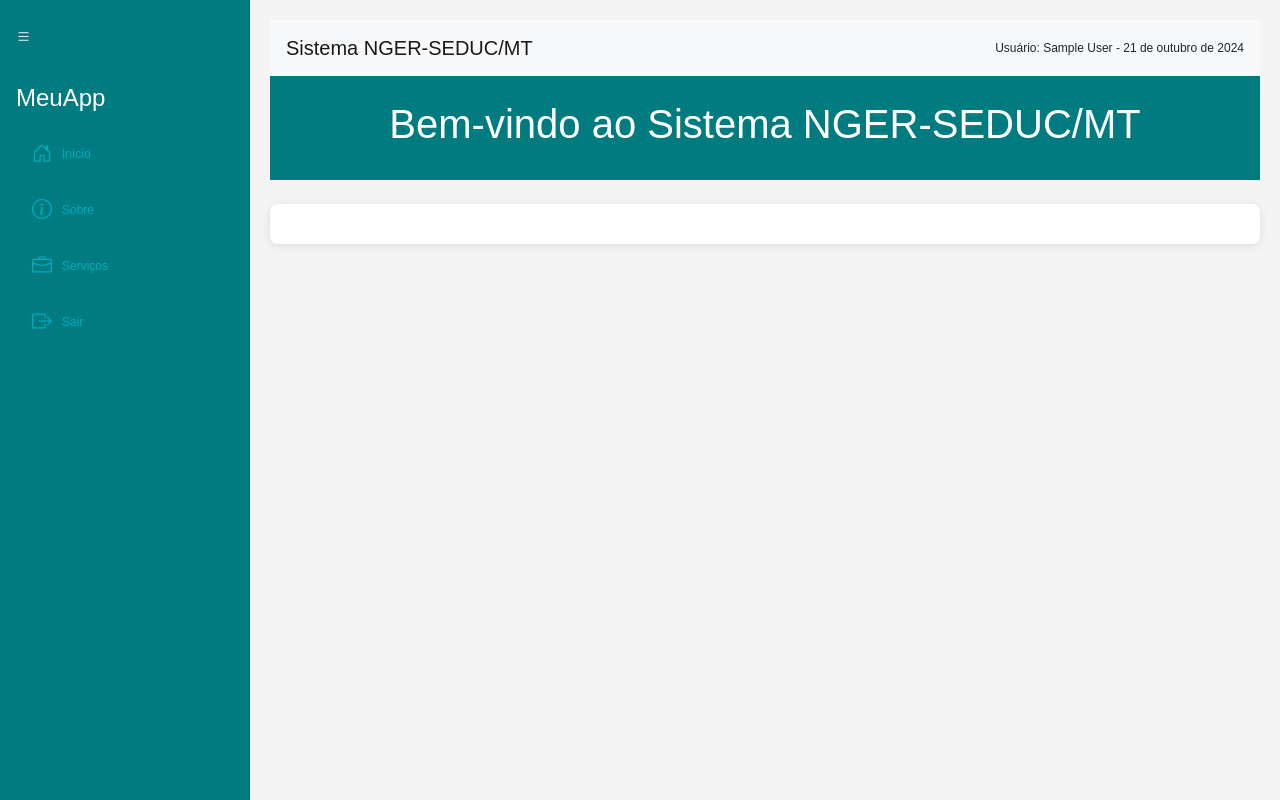
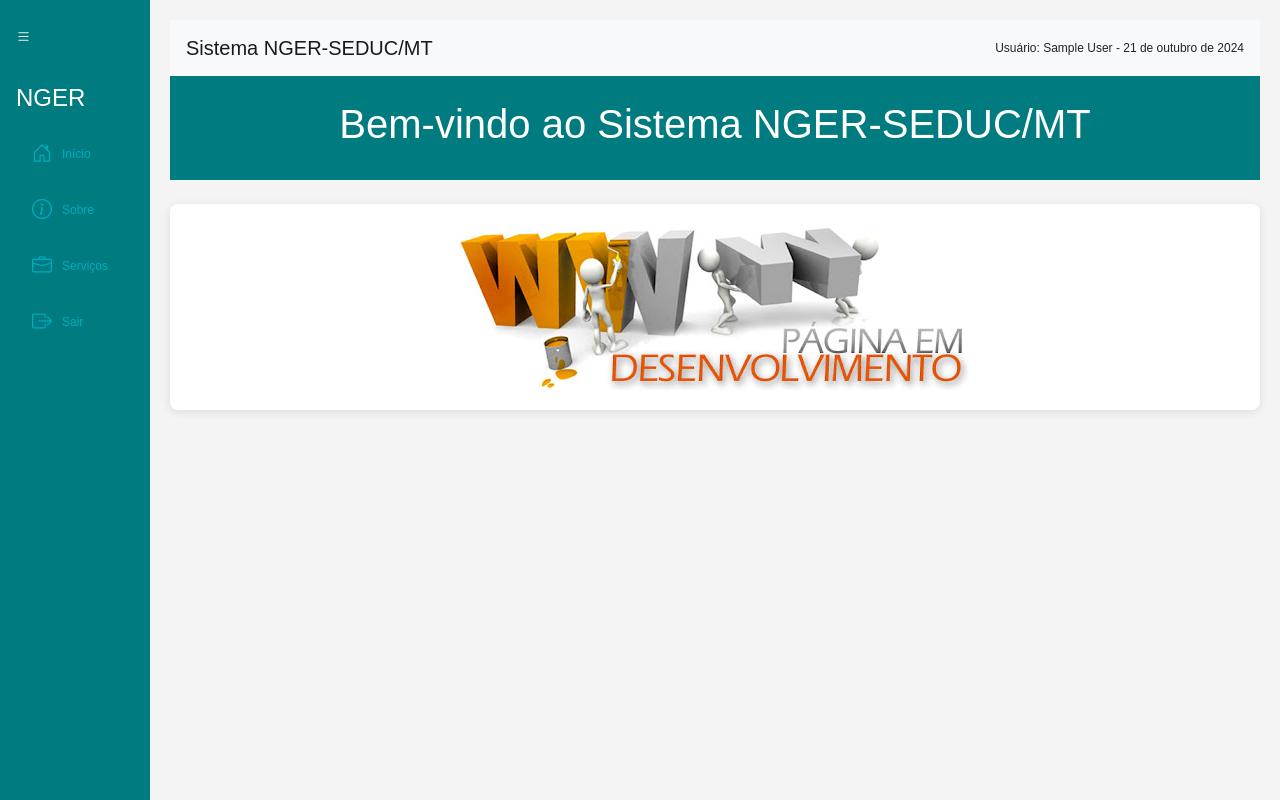
Before and after one commit to CleberSGuedes/nger, a Flask app: page / in a window 1280 px wide. Run offline with Flask 2, Linux system fonts and the light colour scheme; a user stored in the database is signed in; tables that the repository leaves empty hold one stand-in row (values such as "Sample post"); some libraries are stand-ins or nearby versions.

Commit message:
versao 2.4

```diff
--- a/static/style.css
+++ b/static/style.css
@@ -9,7 +9,7 @@ body {
 
 /* Conteúdo principal */
 .main-content {
-    margin-left: 250px;
+    margin-left: 150px;
     padding: 20px;
     overflow-y: auto;
     transition: margin-left 0.3s;
@@ -91,3 +91,19 @@ a {
 i {
     font-size: 15px;
 }
+
+.centered-image {
+    display: block;
+    margin-left: auto;
+    margin-right: auto;
+    max-width: 100%;  /* Garante que a imagem não fique maior que a tela */
+    height: auto;
+}
+
+.logo {
+    display: flex;
+    margin-left: auto;
+    margin-right: auto;
+    max-width: 50px;  /* tamanho da logo */
+    height: auto;
+}
--- a/templates/home.html
+++ b/templates/home.html
@@ -11,7 +11,7 @@
     <style>
         /* Sidebar */
         .sidebar {
-            width: 250px;
+            width: 150px;
             background-color: #007b7f;
             color: white;
             height: 100vh;
@@ -68,15 +68,6 @@
             width: auto; /* Ajustar largura para ser apenas o tamanho do ícone */
         }
 
-        /* Conteúdo Principal */
-        .main-content {
-            margin-left: 250px;
-            transition: margin-left 0.3s ease;
-        }
-
-        .main-content.collapsed {
-            margin-left: 60px;
-        }
     </style>
 
     <script>
@@ -97,7 +88,7 @@
             <button class="btn-toggle-sidebar" onclick="toggleSidebar()">
                 <i class="bi bi-list"></i>
             </button>
-            <h4>MeuApp</h4>
+            <h4>NGER</h4>
             <ul class="nav flex-column">
                 <li class="nav-item">
                     <a class="nav-link active" href="#">
@@ -158,6 +149,8 @@
 
             <div class="container mt-4">
                 <!-- Conteúdo principal -->
+                <img src="{{ url_for('static', filename='imagens/unnamed.jpg') }}" alt="Em desenvolvimento" class="centered-image">
+
             </div>
         </div>
     </div>
```
Also changed, not shown: static/imagens/logo.jpg (added), static/imagens/unnamed.jpg (added).
